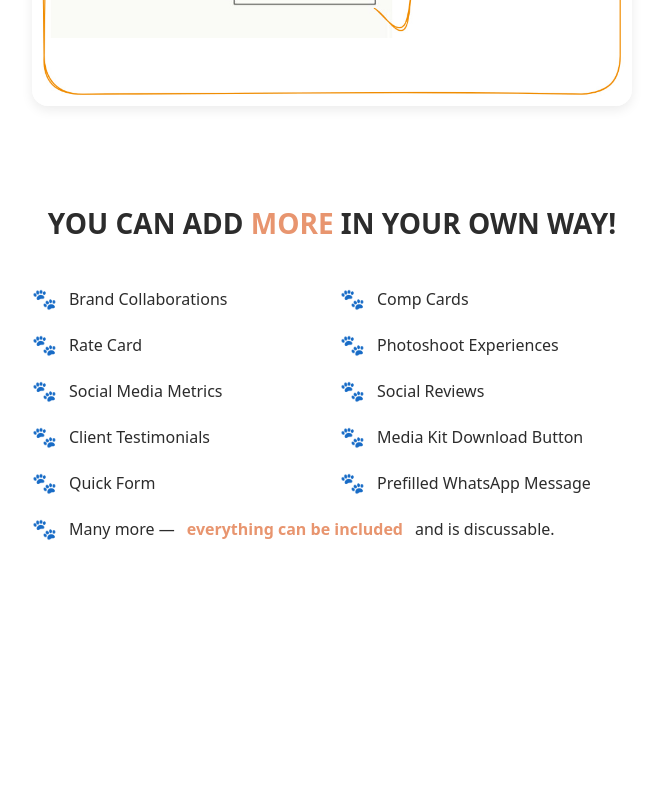
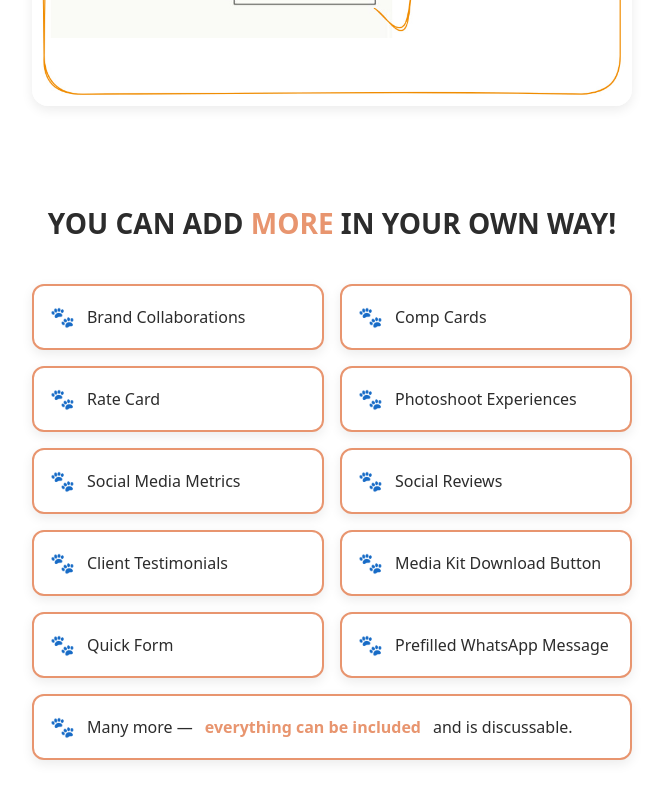
Before and after one commit to BigCalicoCatto/fatcalico, a Next.js app: page / in a window 1280 px wide. Shown: the part 5916-6716 px from the top of the page, without its empty margins (308-971 px from the left). Before the commit the page ends 6508 px from the top, so only its background shows below. Built offline with nearby package versions, Linux system fonts and the light colour scheme.

Commit message:
Update page.tsx

```diff
--- a/app/page.tsx
+++ b/app/page.tsx
@@ -177,51 +177,49 @@ export default function Home() {
 
         <div style={{ maxWidth: '600px', marginLeft: 'auto', marginRight: 'auto' }}>
           <div style={{ display: 'grid', gridTemplateColumns: '1fr 1fr', gap: '16px' }}>
-            <div style={{ display: 'flex', alignItems: 'center', gap: '12px', color: '#2C2C2C', fontSize: '16px' }}>
+            <div style={{ backgroundColor: '#FFFFFF', padding: '16px', borderRadius: '12px', border: '2px solid #E8956F', boxShadow: '0 4px 12px rgba(0, 0, 0, 0.08)', display: 'flex', alignItems: 'center', gap: '12px', color: '#2C2C2C', fontSize: '16px', transition: 'all 0.3s ease' }}>
               <span style={{ fontSize: '20px' }}>🐾</span>
               Brand Collaborations
             </div>
-            <div style={{ display: 'flex', alignItems: 'center', gap: '12px', color: '#2C2C2C', fontSize: '16px' }}>
+            <div style={{ backgroundColor: '#FFFFFF', padding: '16px', borderRadius: '12px', border: '2px solid #E8956F', boxShadow: '0 4px 12px rgba(0, 0, 0, 0.08)', display: 'flex', alignItems: 'center', gap: '12px', color: '#2C2C2C', fontSize: '16px', transition: 'all 0.3s ease' }}>
               <span style={{ fontSize: '20px' }}>🐾</span>
               Comp Cards
             </div>
-            <div style={{ display: 'flex', alignItems: 'center', gap: '12px', color: '#2C2C2C', fontSize: '16px' }}>
+            <div style={{ backgroundColor: '#FFFFFF', padding: '16px', borderRadius: '12px', border: '2px solid #E8956F', boxShadow: '0 4px 12px rgba(0, 0, 0, 0.08)', display: 'flex', alignItems: 'center', gap: '12px', color: '#2C2C2C', fontSize: '16px', transition: 'all 0.3s ease' }}>
               <span style={{ fontSize: '20px' }}>🐾</span>
               Rate Card
             </div>
-            <div style={{ display: 'flex', alignItems: 'center', gap: '12px', color: '#2C2C2C', fontSize: '16px' }}>
+            <div style={{ backgroundColor: '#FFFFFF', padding: '16px', borderRadius: '12px', border: '2px solid #E8956F', boxShadow: '0 4px 12px rgba(0, 0, 0, 0.08)', display: 'flex', alignItems: 'center', gap: '12px', color: '#2C2C2C', fontSize: '16px', transition: 'all 0.3s ease' }}>
               <span style={{ fontSize: '20px' }}>🐾</span>
               Photoshoot Experiences
             </div>
-            <div style={{ display: 'flex', alignItems: 'center', gap: '12px', color: '#2C2C2C', fontSize: '16px' }}>
+            <div style={{ backgroundColor: '#FFFFFF', padding: '16px', borderRadius: '12px', border: '2px solid #E8956F', boxShadow: '0 4px 12px rgba(0, 0, 0, 0.08)', display: 'flex', alignItems: 'center', gap: '12px', color: '#2C2C2C', fontSize: '16px', transition: 'all 0.3s ease' }}>
               <span style={{ fontSize: '20px' }}>🐾</span>
               Social Media Metrics
             </div>
-            <div style={{ display: 'flex', alignItems: 'center', gap: '12px', color: '#2C2C2C', fontSize: '16px' }}>
+            <div style={{ backgroundColor: '#FFFFFF', padding: '16px', borderRadius: '12px', border: '2px solid #E8956F', boxShadow: '0 4px 12px rgba(0, 0, 0, 0.08)', display: 'flex', alignItems: 'center', gap: '12px', color: '#2C2C2C', fontSize: '16px', transition: 'all 0.3s ease' }}>
               <span style={{ fontSize: '20px' }}>🐾</span>
               Social Reviews
             </div>
-            <div style={{ display: 'flex', alignItems: 'center', gap: '12px', color: '#2C2C2C', fontSize: '16px' }}>
+            <div style={{ backgroundColor: '#FFFFFF', padding: '16px', borderRadius: '12px', border: '2px solid #E8956F', boxShadow: '0 4px 12px rgba(0, 0, 0, 0.08)', display: 'flex', alignItems: 'center', gap: '12px', color: '#2C2C2C', fontSize: '16px', transition: 'all 0.3s ease' }}>
               <span style={{ fontSize: '20px' }}>🐾</span>
               Client Testimonials
             </div>
-            <div style={{ display: 'flex', alignItems: 'center', gap: '12px', color: '#2C2C2C', fontSize: '16px' }}>
+            <div style={{ backgroundColor: '#FFFFFF', padding: '16px', borderRadius: '12px', border: '2px solid #E8956F', boxShadow: '0 4px 12px rgba(0, 0, 0, 0.08)', display: 'flex', alignItems: 'center', gap: '12px', color: '#2C2C2C', fontSize: '16px', transition: 'all 0.3s ease' }}>
               <span style={{ fontSize: '20px' }}>🐾</span>
               Media Kit Download Button
             </div>
-            <div style={{ display: 'flex', alignItems: 'center', gap: '12px', color: '#2C2C2C', fontSize: '16px' }}>
+            <div style={{ backgroundColor: '#FFFFFF', padding: '16px', borderRadius: '12px', border: '2px solid #E8956F', boxShadow: '0 4px 12px rgba(0, 0, 0, 0.08)', display: 'flex', alignItems: 'center', gap: '12px', color: '#2C2C2C', fontSize: '16px', transition: 'all 0.3s ease' }}>
               <span style={{ fontSize: '20px' }}>🐾</span>
               Quick Form
             </div>
-            <div style={{ display: 'flex', alignItems: 'center', gap: '12px', color: '#2C2C2C', fontSize: '16px' }}>
+            <div style={{ backgroundColor: '#FFFFFF', padding: '16px', borderRadius: '12px', border: '2px solid #E8956F', boxShadow: '0 4px 12px rgba(0, 0, 0, 0.08)', display: 'flex', alignItems: 'center', gap: '12px', color: '#2C2C2C', fontSize: '16px', transition: 'all 0.3s ease' }}>
               <span style={{ fontSize: '20px' }}>🐾</span>
               Prefilled WhatsApp Message
             </div>
-            <div style={{ gridColumn: '1 / -1' }}>
-              <div style={{ display: 'flex', alignItems: 'center', gap: '12px', color: '#2C2C2C', fontSize: '16px' }}>
-                <span style={{ fontSize: '20px' }}>🐾</span>
-                Many more — <span style={{ color: '#E8956F', fontWeight: 'bold' }}>everything can be included</span> and is discussable.
-              </div>
+            <div style={{ gridColumn: '1 / -1', backgroundColor: '#FFFFFF', padding: '16px', borderRadius: '12px', border: '2px solid #E8956F', boxShadow: '0 4px 12px rgba(0, 0, 0, 0.08)', display: 'flex', alignItems: 'center', gap: '12px', color: '#2C2C2C', fontSize: '16px', transition: 'all 0.3s ease' }}>
+              <span style={{ fontSize: '20px' }}>🐾</span>
+              Many more — <span style={{ color: '#E8956F', fontWeight: 'bold' }}>everything can be included</span> and is discussable.
             </div>
           </div>
         </div>
```
